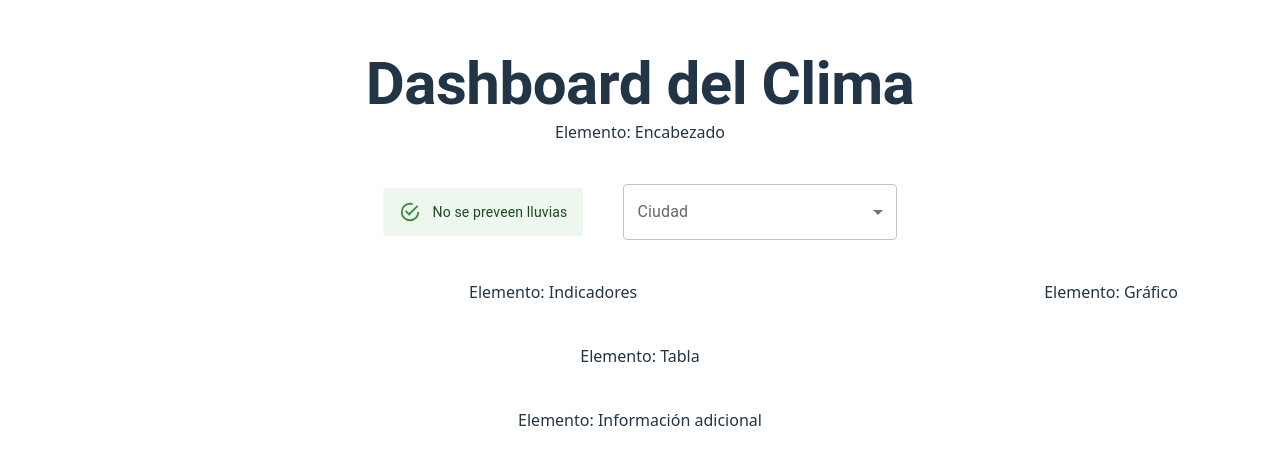
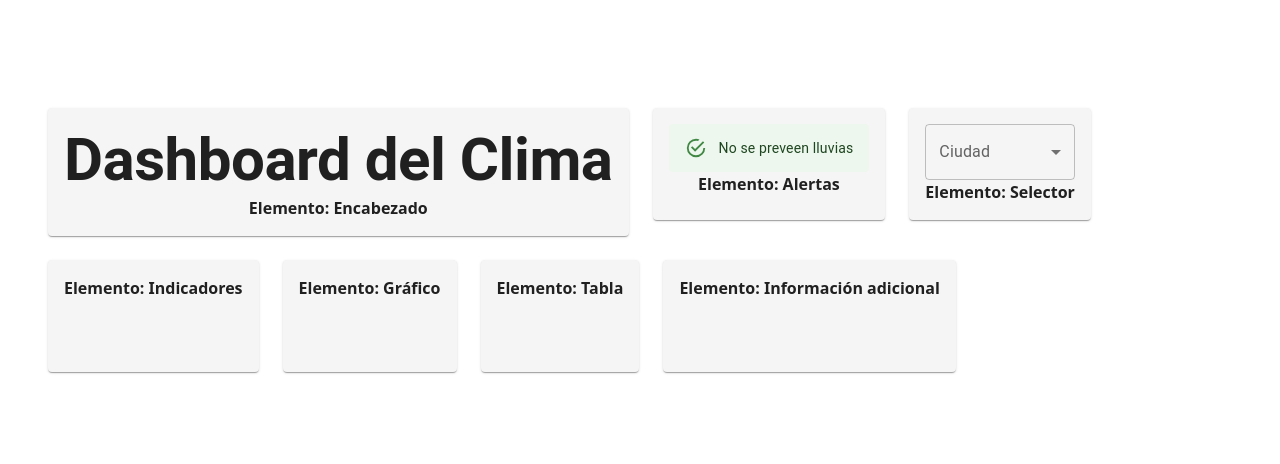
Before and after one commit to MarSalvatore28/DashboardSalvatore, a React (Vite) app: page / in a window 1280 px wide. Shown: the part 160-624 px from the top of the page. Built offline with nearby package versions, Linux system fonts and the light colour scheme.

Commit message:
YA TA CREO

```diff
--- a/src/App.tsx
+++ b/src/App.tsx
@@ -1,52 +1,76 @@
 import './App.css'
-import { Grid } from '@mui/material';
+import { Grid, Paper } from '@mui/material';
 import HeaderUI from './components/HeaderUI';
 import AlertUI from './components/AlertUI';
 import SelectorUI from './components/SelectorUI';
 
 function App() {
 
+  const boxStyle = {
+    padding: "16px",
+    minHeight: "80px",
+    textAlign: "center",
+    fontWeight: "bold",
+    backgroundColor: "#f5f5f5"
+  };
+
   return (
-    <Grid container spacing={5} justifyContent="center" alignItems="center">
+    <Grid container spacing={3} padding={2}>
 
       {/* Encabezado */}
-      <Grid size={{ xs: 12, md: 12 }}>
+      <Grid item xs={12}>
+        <Paper style={boxStyle}>
           <HeaderUI />
-        Elemento: Encabezado
+          <div>Elemento: Encabezado</div>
+        </Paper>
       </Grid>
 
       {/* Alertas */}
-      <Grid container justifyContent="right" alignItems="center">
+      <Grid item xs={12}>
+        <Paper style={boxStyle}>
           <AlertUI description="No se preveen lluvias" />
+          <div>Elemento: Alertas</div>
+        </Paper>
       </Grid>
 
       {/* Selector */}
-      <Grid size={{ xs: 12, md: 3 }}>
+      <Grid item xs={12} md={4}>
+        <Paper style={boxStyle}>
           <SelectorUI />
+          <div>Elemento: Selector</div>
+        </Paper>
       </Grid>
 
       {/* Indicadores */}
-      <Grid size={{ xs: 12, md: 9 }}>
+      <Grid item xs={12} md={8}>
+        <Paper style={boxStyle}>
           Elemento: Indicadores
+        </Paper>
       </Grid>
 
       {/* Gráfico */}
-      <Grid sx={{ display: { xs: "none", md: "block" } }}>
+      <Grid item xs={12} md={6}>
+        <Paper style={boxStyle}>
           Elemento: Gráfico
+        </Paper>
       </Grid>
 
       {/* Tabla */}
-      <Grid sx={{ display: { xs: "none", md: "block" } }}>
+      <Grid item xs={12} md={6}>
+        <Paper style={boxStyle}>
           Elemento: Tabla
+        </Paper>
       </Grid>
 
       {/* Información adicional */}
-      <Grid size={{ xs: 12, md: 12 }}>
+      <Grid item xs={12}>
+        <Paper style={boxStyle}>
           Elemento: Información adicional
+        </Paper>
       </Grid>
 
     </Grid>
   )
 }
 
-export default App
+export default App;
```
Lines whose indentation alone changed are shown as unchanged.
